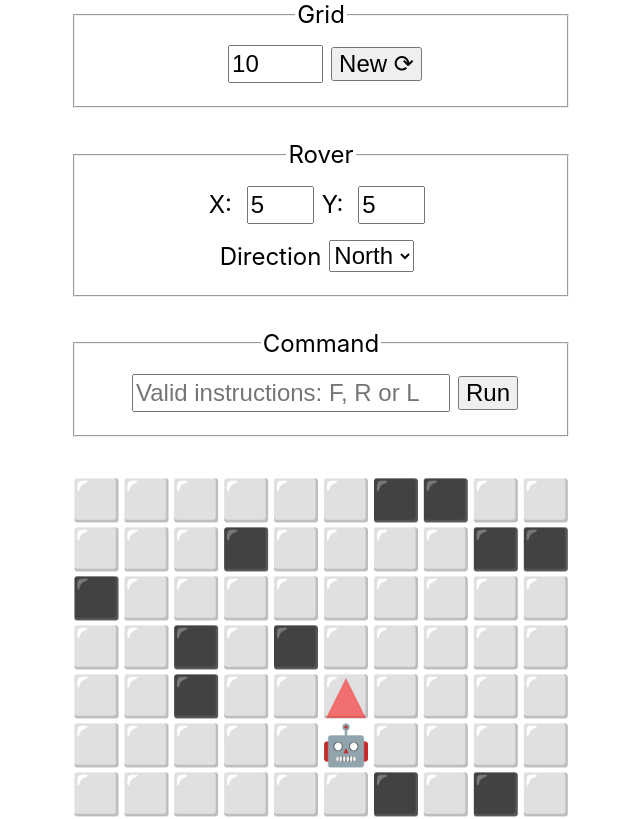
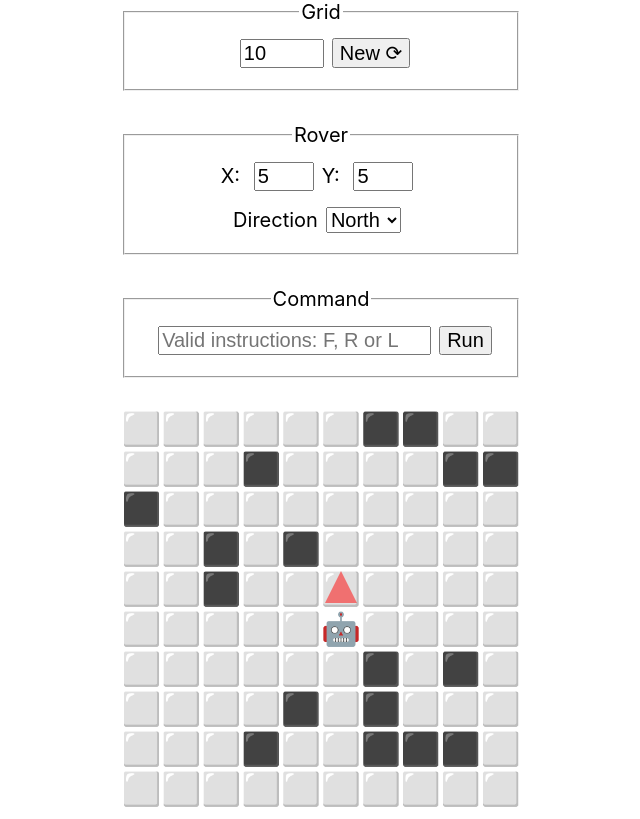
Before and after one commit to mcornella/MarsRoverMission, a React (Vite) app: page / in a window 1280 px wide. Shown: the top 819 px of the page, without its empty margins (319-959 px from the left). Built offline with nearby package versions, Linux system fonts and the light colour scheme.

Commit message:
Decouple logic from components

```diff
--- a/src/App.tsx
+++ /dev/null
@@ -1,97 +0,0 @@
-import React, { useState } from "react"
-
-import Controls from "./Controls"
-import Grid, { newGrid } from "./Grid"
-import "./App.css"
-
-export enum Direction {
-  N = 0,
-  E = 90,
-  S = 180,
-  W = 270,
-}
-
-export type RoverPosition = {
-  x: number
-  y: number
-  direction: Direction
-}
-
-const App: React.FC<{}> = () => {
-  const [gridSize, setGridSize] = useState(10)
-  const [rover, setRover] = useState({
-    x: 5,
-    y: 5,
-    direction: Direction.N,
-  })
-  const [command, setCommand] = useState("")
-  const [grid, setGrid] = useState(newGrid({ gridSize, rover }))
-
-  function simulate() {
-    if (command.length === 0) return
-
-    let { x, y, direction } = rover
-    let sequence = command.split("")
-
-    for (let i = 0; i < sequence.length; i++) {
-      switch (sequence[i]) {
-        case "F":
-          break
-        case "L":
-          direction = direction - 90
-          if (direction < 0) direction += 360
-          break
-        case "R":
-          direction = (direction + 90) % 360
-          if (direction >= 360) direction -= 360
-          break
-      }
-
-      setRover({ ...rover, direction })
-
-      switch (direction) {
-        case Direction.N:
-          x--
-          break
-        case Direction.S:
-          x++
-          break
-        case Direction.W:
-          y--
-          break
-        case Direction.E:
-          y++
-          break
-      }
-
-      if (x < 0 || x >= gridSize || y < 0 || y >= gridSize) {
-        setTimeout(() => alert(`Out of bounds at (${x}, ${y})`), 0)
-        return
-      }
-
-      if (grid[x][y]) {
-        setTimeout(() => alert(`Obstacle encountered at (${x}, ${y})!`), 0)
-        return
-      }
-
-      setRover({ x, y, direction })
-    }
-  }
-
-  return (
-    <div className="App">
-      <Controls
-        rover={{ position: rover, set: setRover }}
-        command={{ set: setCommand, run: simulate }}
-        grid={{
-          size: gridSize,
-          set: setGridSize,
-          new: () => setGrid(newGrid({ gridSize, rover })),
-        }}
-      />
-      <Grid grid={grid} rover={rover} />
-    </div>
-  )
-}
-
-export default App
--- /dev/null
+++ b/src/components/App.tsx
@@ -0,0 +1,52 @@
+import React, { useState } from "react"
+
+import { Direction, runCommand } from "../models/rover"
+import { randomGrid } from "../models/grid"
+
+import Controls from "./Controls"
+import Grid from "./Grid"
+import "./App.css"
+
+const App: React.FC<{}> = () => {
+  const [gridSize, setGridSize] = useState(10)
+  const [rover, setRover] = useState({
+    x: 5,
+    y: 5,
+    direction: Direction.N,
+  })
+  const [command, setCommand] = useState("")
+  const [grid, setGrid] = useState(randomGrid({ gridSize, rover }))
+
+  function simulate() {
+    if (command.length === 0) return
+    if (/[^FRL]/.test(command)) return
+
+    // Run command and get position and possible error
+    let { position, error } = runCommand(grid, rover, command)
+
+    // Update rover position
+    setRover(position)
+
+    // If an error was returned, show it after React has finished rendering
+    if (typeof error !== 'undefined') {
+      setTimeout(() => alert(error?.message), 0)
+    }
+  }
+
+  return (
+    <div className="App">
+      <Controls
+        rover={{ position: rover, set: setRover }}
+        command={{ set: setCommand, run: simulate }}
+        grid={{
+          size: gridSize,
+          set: setGridSize,
+          new: () => setGrid(randomGrid({ gridSize, rover })),
+        }}
+      />
+      <Grid grid={grid} rover={rover} />
+    </div>
+  )
+}
+
+export default App
--- a/src/Controls.css
+++ b/src/components/Controls.css
@@ -1,7 +1,6 @@
 /* Controls */
 .App-controls {
-  font-size: 2rem;
-  font-size: 1.5rem;
+  font-size: 1.25rem;
   max-width: 500px;
   margin: 0 auto 2rem;
 }
@@ -11,12 +10,11 @@
 }
 
 .App-controls button {
-  font-size: 1.5rem;
+  font-size: 1.25rem;
 }
 
 .App-controls input,
 .App-controls select {
   margin: 0.5rem;
-  font-size: 1.5rem;
-  height: 2rem;
+  font-size: 1.25rem;
 }
--- a/src/Controls.tsx
+++ b/src/components/Controls.tsx
@@ -1,5 +1,5 @@
 import React from "react"
-import { Direction, RoverPosition } from "./App"
+import { Direction, RoverPosition } from "../models/rover"
 import "./Controls.css"
 
 const Controls: React.FC<{
--- a/src/Grid.css
+++ b/src/components/Grid.css
@@ -1,6 +1,7 @@
 /* Grid */
 .App-grid {
-  font-size: 2.5rem;
+  --cell-size: 2rem;
+  font-size: var(--cell-size);
   max-width: 100vw;
 }
 
@@ -17,9 +18,9 @@
   height: 0;
   z-index: 1;
   position: absolute;
-  left: 5px;
-  top: -4rem;
+  left: 4px;
+  bottom: calc(var(--cell-size) * 1.38);
   border-style: solid;
   border-color: transparent transparent rgba(255, 0, 0, 0.5);
-  border-width: 1.25rem 1.25rem 2.5rem;
+  border-width: calc(var(--cell-size) / 2) calc(var(--cell-size) / 2) var(--cell-size);
 }
--- a/src/Grid.tsx
+++ b/src/components/Grid.tsx
@@ -1,33 +1,9 @@
 import React from "react"
-import { RoverPosition } from "./App"
+
+import { GridType } from "../models/grid"
+import { RoverPosition } from "../models/rover"
+
 import "./Grid.css"
-
-export type GridType = boolean[][]
-
-export const newGrid = ({
-  gridSize,
-  rover,
-  obstacleProbability = 0.15,
-}: {
-  gridSize: number
-  rover: RoverPosition
-  obstacleProbability?: number
-}): GridType => {
-  if (gridSize < 1) throw new Error("Grid size must be greater than 0")
-  if (obstacleProbability < 0 || obstacleProbability >= 1)
-    throw new Error("Obstacle probability must be between 0 and 1")
-
-  const newObstacle = (x: number, y: number) =>
-    x != rover.x && y != rover.y && Math.random() < obstacleProbability
-
-  return Array(gridSize)
-    .fill([])
-    .map((_, i) =>
-      Array(gridSize)
-        .fill(false)
-        .map((_, j) => newObstacle(i, j))
-    )
-}
 
 const GridCell: React.FC<{ isObstacle: boolean }> = ({ isObstacle }) => {
   return isObstacle ? <span>⬛</span> : <span>⬜</span>
--- a/src/main.tsx
+++ b/src/main.tsx
@@ -1,7 +1,8 @@
 import React from "react"
 import ReactDOM from "react-dom"
+
+import App from "./components/App"
 import "./index.css"
-import App from "./App"
 
 ReactDOM.render(
   <React.StrictMode>
--- /dev/null
+++ b/src/models/grid.ts
@@ -0,0 +1,28 @@
+import { RoverPosition } from "./rover"
+
+export type GridType = boolean[][]
+
+export const randomGrid = ({
+  gridSize,
+  rover,
+  obstacleProbability = 0.15,
+}: {
+  gridSize: number
+  rover: RoverPosition
+  obstacleProbability?: number
+}): GridType => {
+  if (gridSize < 1) throw new Error("Grid size must be greater than 0")
+  if (obstacleProbability < 0 || obstacleProbability >= 1)
+    throw new Error("Obstacle probability must be between 0 and 1")
+
+  const newObstacle = (x: number, y: number) =>
+    x != rover.x && y != rover.y && Math.random() < obstacleProbability
+
+  return Array(gridSize)
+    .fill([])
+    .map((_, i) =>
+      Array(gridSize)
+        .fill(false)
+        .map((_, j) => newObstacle(i, j))
+    )
+}
--- /dev/null
+++ b/src/models/rover.ts
@@ -0,0 +1,87 @@
+import { GridType } from "./grid"
+
+export enum Direction {
+  N = 0,
+  E = 90,
+  S = 180,
+  W = 270,
+}
+
+export type RoverPosition = {
+  x: number
+  y: number
+  direction: Direction
+}
+
+export const runCommand = (grid: GridType, rover: RoverPosition, command: string): { position: RoverPosition; error?: Error } => {
+  if (command.length === 0) return {
+    position: rover,
+    error: new Error(`Empty command!`)
+  }
+
+  if (/[^FRL]/.test(command)) return {
+    position: rover,
+    error: new Error(`Invalid sequence: ${command}`)
+  }
+
+  let position = rover
+  let sequence = command.split("")
+  for (let i = 0; i < sequence.length; i++) {
+    let result = move(grid, position, sequence[i] as 'F' | 'L' | 'R')
+
+    if (result.error) return result
+    else position = { ...result.position }
+  }
+
+  return { position }
+}
+
+const move = (grid: GridType, rover: RoverPosition, cmd: 'F' | 'L' | 'R'): { position: RoverPosition; error?: Error } => {
+  let { x, y, direction } = rover
+
+  switch (cmd) {
+    case "F":
+      break
+    case "L":
+      direction = direction - 90
+      if (direction < 0) direction += 360
+      break
+    case "R":
+      direction = (direction + 90) % 360
+      if (direction >= 360) direction -= 360
+      break
+  }
+
+  switch (direction) {
+    case Direction.N:
+      x--
+      break
+    case Direction.S:
+      x++
+      break
+    case Direction.W:
+      y--
+      break
+    case Direction.E:
+      y++
+      break
+  }
+
+  if (x < 0 || x >= grid.length || y < 0 || y >= grid.length) {
+    return {
+      position: { ...rover, direction },
+      error: new Error(`Out of bounds at (${x}, ${y})`),
+    }
+  }
+
+  if (grid[x][y]) {
+    return {
+      position: { ...rover, direction },
+      error: new Error(`Obstacle encountered at (${x}, ${y})!`),
+    }
+  }
+
+  return {
+    position: { x, y, direction },
+  }
+}
```
Also changed, not shown: src/components/App.css (renamed from src/App.css).
